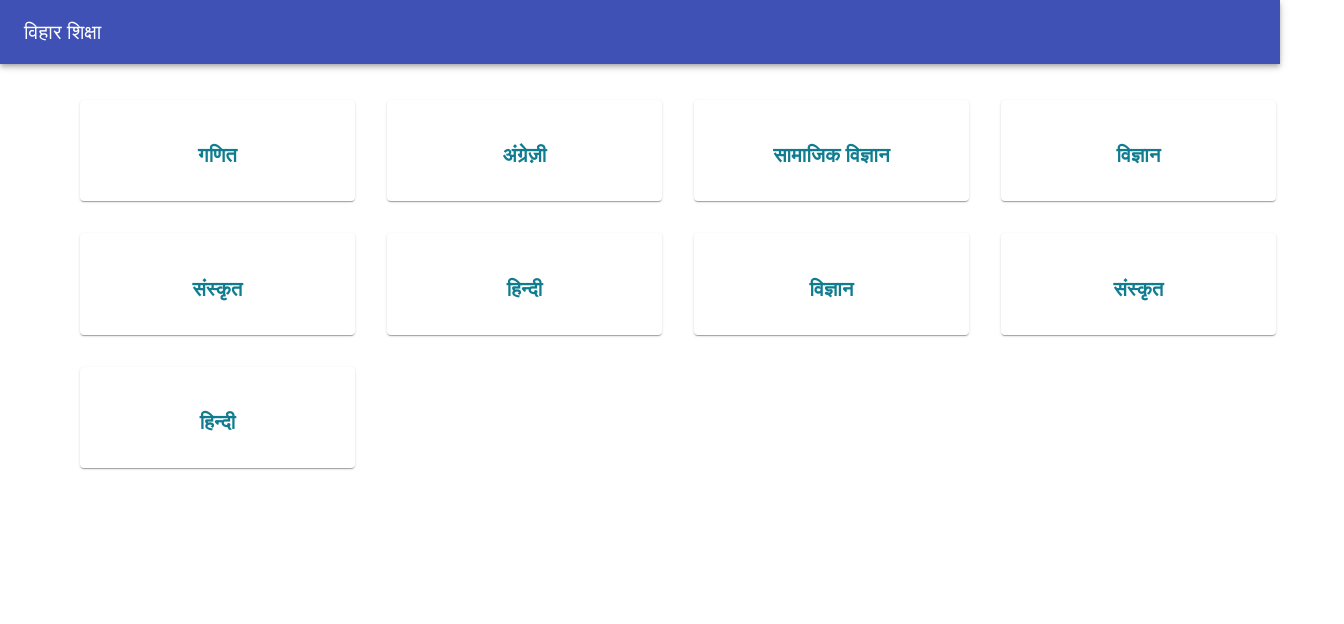
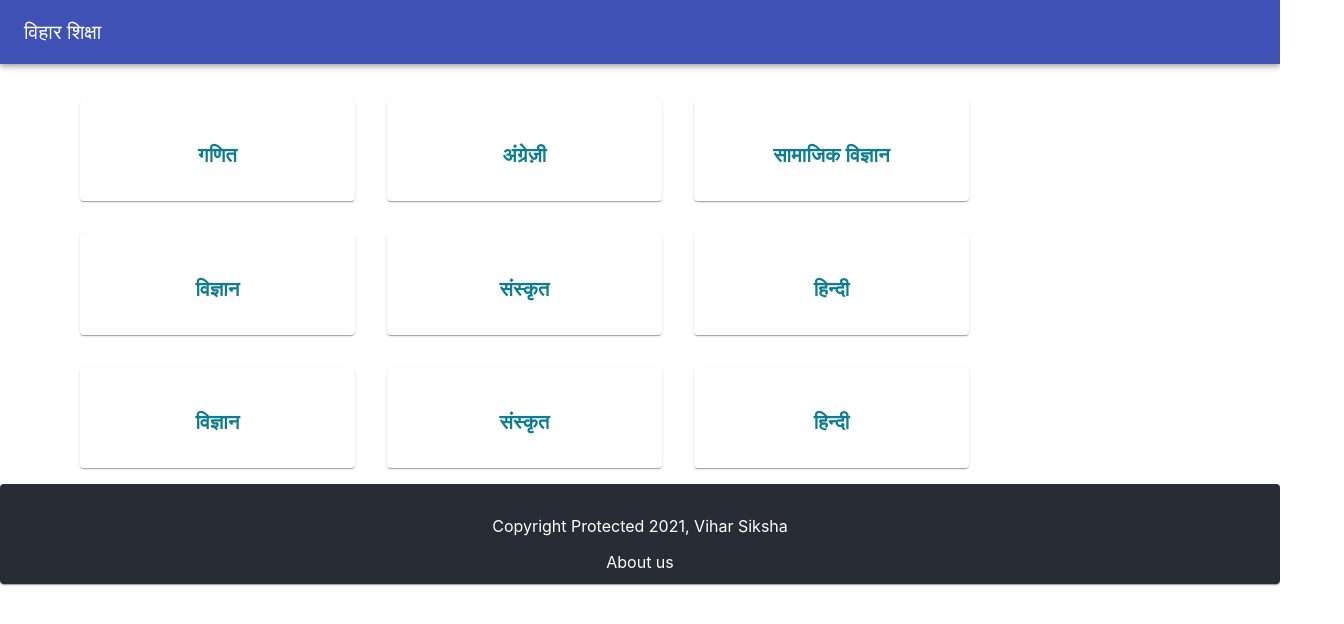
Before and after one commit to Tarun-kumar-singh/viharsiksha, a React (Create React App) app: page / in a window 1280 px wide. Shown: the top 624 px of the page, 1344 px wide, since content can reach past the window. Built offline with nearby package versions, Linux system fonts and the light colour scheme.

Commit message:
overflow fixed

```diff
--- a/src/App.js
+++ b/src/App.js
@@ -1,16 +1,15 @@
 import './App.css';
 import Home from "../src/component/users/home";
 import Footer from './component/comman/footer';
+import NavBar from "../src/component/users/navBar";
 
 function App() {
   return (
     <div>
-         <Home/>
-
-         {/* <div style={{ paddingTop:'30px', width:'100%', bottom:0}}>
-          <Footer/>
-         </div> */}
-    </div>
+      <NavBar/>
+      <Home/>
+      <Footer/>
+     </div>
   );
 }
 
--- a/src/component/comman/footer.jsx
+++ b/src/component/comman/footer.jsx
@@ -8,9 +8,8 @@
 const useStyles = makeStyles({
 
     root:{
-        minHeight:'100px',
+        height:'100px',
         backgroundColor:'#282c34',
-        width:'100%',
         color:'#fff'
 
     },
@@ -23,18 +22,15 @@
       const theme = useTheme();
 
     return(
-        <div >
+        <div>
             <Card className={classes.root}>
-            <CardContent>
-                <p className={classes.copyRight}>Copyright Protected 2021, Vihar Siksha</p>
-                <Box display="flex" justifyContent="center">
-                    <div style={{display:'flex', gap:'10px', textAlign:'center'}}>
+                <CardContent>
+                    <div className={classes.copyRight}>
+                        <p >Copyright Protected 2021, Vihar Siksha</p>
                         <p>About us</p>
                         <p>Contact us</p>
                     </div>
-                </Box>
-
-            </CardContent>
+                </CardContent>
             </Card>
         </div>
     )
--- a/src/component/users/home.jsx
+++ b/src/component/users/home.jsx
@@ -20,8 +20,7 @@
 
     return(
         <div>
-           <NavBar/>
-           <div className={classes.subjectList} style={{ width: '100%' }}>
+           <div className={classes.subjectList}>
            <Box style={{marginTop:'20px'}} width="100%" display="flex" flexWrap="wrap" spacing={10}>
 
             {
```
